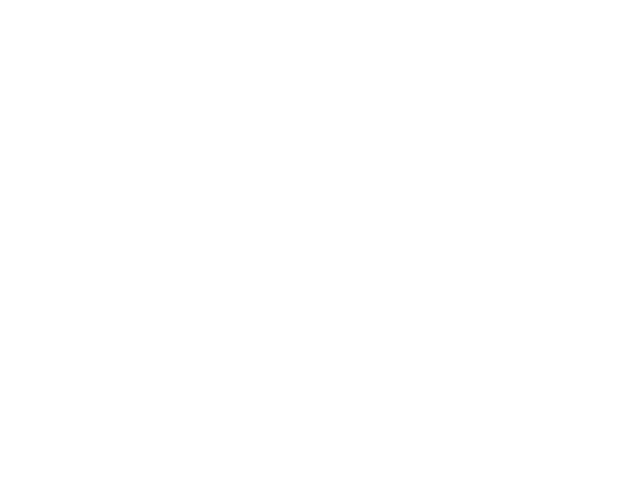
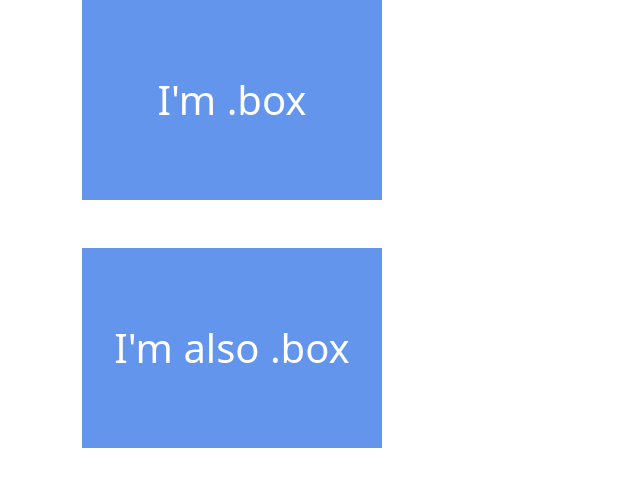
Before and after one commit to Inzaneeksd/JavaScript, a website: page index.html in a window 1280 px wide. Shown: the whole page, without its empty margins (0-640 px from the left). Drawn offline with nearby package versions, Linux system fonts and the light colour scheme; files that its build step writes are made by us from their sources.

```diff
--- a/css/styles.scss
+++ b/css/styles.scss
@@ -31,3 +31,13 @@
 	max-width: 100%;
 	height: auto;
 }
+
+.box{
+	width: 300px;
+	height: 200px;
+	color: white;
+	display: flex;
+	justify-content: center;
+	align-items: center;
+	background: cornflowerblue;
+}
--- a/index.html
+++ b/index.html
@@ -3,7 +3,7 @@
 <head>
 	<meta charset="utf-8">
 
-	<title>Sigende titel</title>
+	<title>JavaScript</title>
 
 	<meta name="robots" content="All">
 	<meta name="author" content="Udgiver">
@@ -17,7 +17,46 @@
 
 <body>
 
+<div class="container">
+	<div class="box">
+		<h1>I'm .box</h1>
+	</div>
 
+	<br><br>
+
+	<div class="box">
+		<h1>I'm also .box</h1>
+	</div>
+</div>
+
+<script src="js/script.js"></script>
+
+<script>
+	/*
+	const name = "Tom";
+	let age = 22;
+	console.log(name);
+
+	const box = document.querySelector(".box");
+	box.textContent = name;
+
+	const boxes = document.querySelectorAll(".box");
+	boxes.forEach(box => {
+		box.textContent = name;
+	});
+
+	boxes.forEach(function(){
+
+	});
+
+	/* alert("Privet");
+	function sayMyName(name){
+		alert(name);
+	}
+	sayMyName("Torben");
+	sayMyName("Troels"); */
+
+</script>
 
 <script src="node_modules/bootstrap/dist/js/bootstrap.bundle.min.js"></script>
 </body>
```
Also changed, not shown: js/script.js (added).
